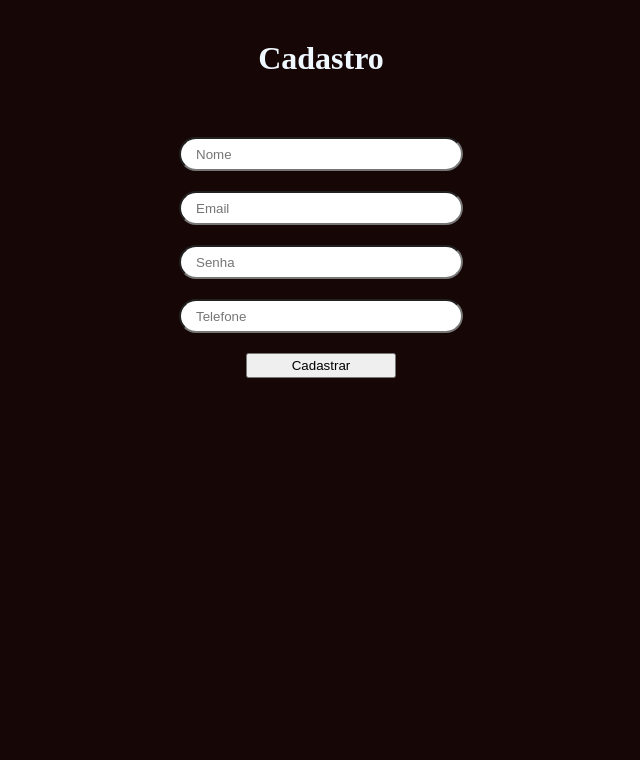
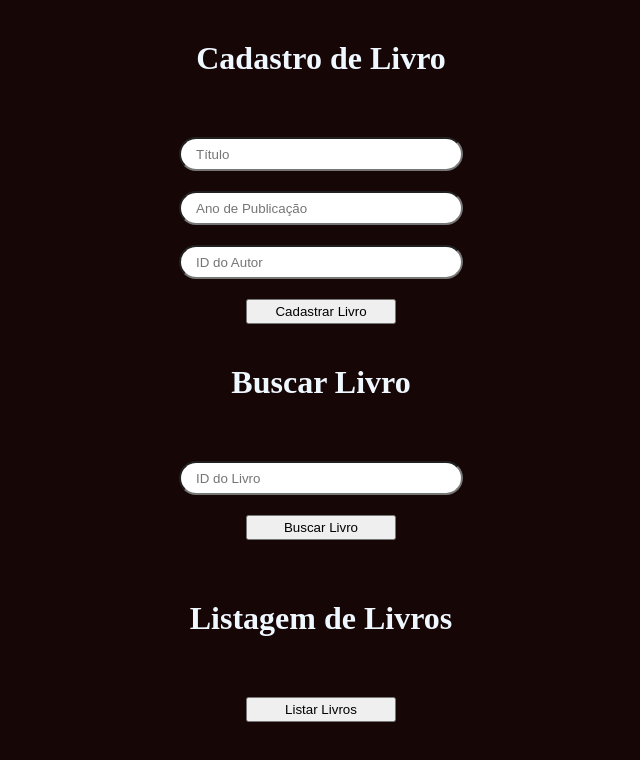
Before and after one commit to TKZI/Crud-spring-boot, a plain HTML site: page index.html in a window 1280 px wide. Shown: the whole page, without its empty margins (319-959 px from the left). Drawn offline with Linux system fonts and the light colour scheme.

Commit message:
corrigindo configuraçoes

```diff
--- a/index.html
+++ b/index.html
@@ -9,14 +9,32 @@
 </head>
 <body>
     <div class="box">
-        <h1>Cadastro</h1>
-        <form action="">
-            <input type="text" class="nome" name="nome" placeholder="Nome">
-            <input type="text" class="email" name="email" placeholder="Email">
-            <input type="password" class="senha" name="senha" placeholder="Senha">
-            <input type="text" class="tel" name="tel" placeholder="Telefone">
-            <button>Cadastrar</button>
+        <h1>Cadastro de Livro</h1>
+        <form id="cadastroLivroForm">
+            <input type="text" id="titulo" name="titulo" placeholder="Título" required>
+            <input type="number" id="anoPublicacao" name="anoPublicacao" placeholder="Ano de Publicação" required>
+            <input type="number" id="autorId" name="autorId" placeholder="ID do Autor" required>
+            <button type="submit">Cadastrar Livro</button>
         </form>
+    </div>
+
+    <div class="box">
+        <h1>Buscar Livro</h1>
+        <form id="buscarLivroForm">
+            <input type="number" id="buscarLivroId" name="buscarLivroId" placeholder="ID do Livro" required>
+            <button type="submit">Buscar Livro</button>
+        </form>
+        <div id="livroEncontrado">
+            <!-- Resultados da busca aparecerão aqui -->
+        </div>
+    </div>
+
+    <div class="box">
+        <h1>Listagem de Livros</h1>
+        <button id="listarLivrosBtn">Listar Livros</button>
+        <div id="listaLivros">
+            <!-- Listagem de livros aparecerá aqui -->
+        </div>
     </div>
 </body>
 </html>
```
Also changed, not shown: 1 other file.
